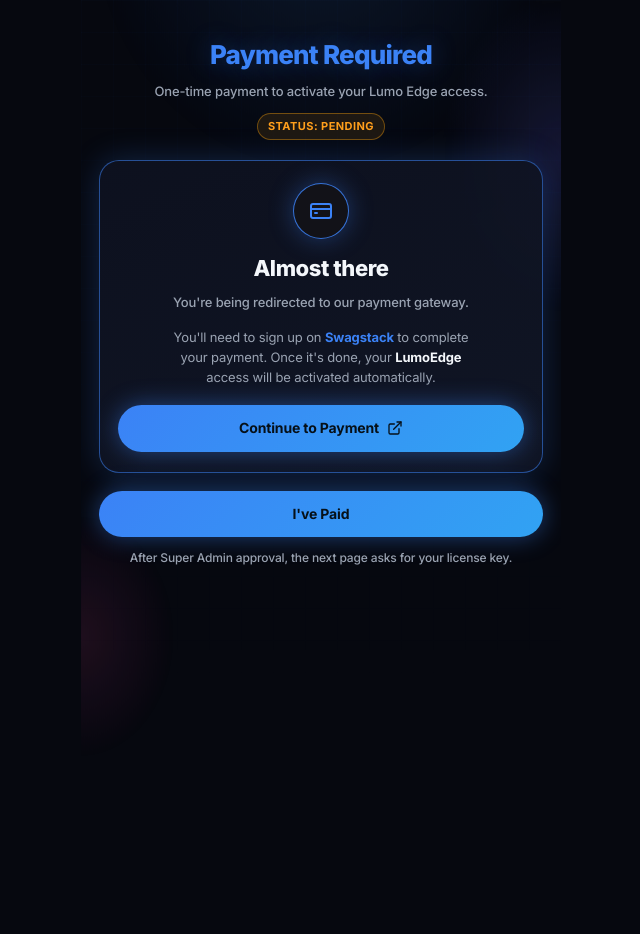
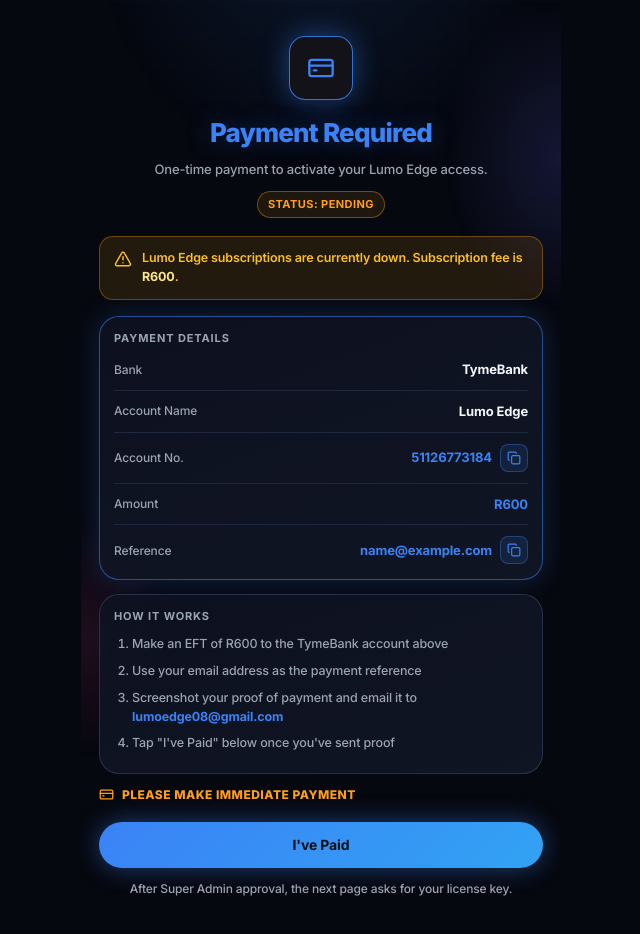
Before and after one commit to mukundimukhuba8-jpg/lumoedge, a React (Vite) app: page / in a window 1280 px wide. Both pictures are taken after typing "name@example.com", "Sample", "Sample" into the empty fields and a click on the button "Access Lumo Edge". Shown: the top 934 px of the page, without its empty margins (319-959 px from the left). Before the commit the page ends 800 px from the top, so only its background shows below. Built offline with nearby package versions, Linux system fonts and the light colour scheme; no server answers; the database is empty.

Commit message:
Restore TymeBank payment details and remove checkout links
Revert Swagstack/Paystack checkout flow on the waiting page. Show
TymeBank EFT details again with copy buttons, payment steps, and the
original credit card header.

```diff
--- a/src/components/SubscriptionPaymentInfo.tsx
+++ b/src/components/SubscriptionPaymentInfo.tsx
@@ -1,92 +1,219 @@
-import { CreditCard, ExternalLink } from 'lucide-react';
+import { useState } from 'react';
+import { AlertTriangle, Check, Copy, CreditCard } from 'lucide-react';
 
-export const CHECKOUT_URL = 'https://capepaulse.lovable.app/';
+const BANK = 'TymeBank';
+const ACCOUNT_NAME = 'Lumo Edge';
+const ACCOUNT_NO = '51126773184';
+const AMOUNT = 'R600';
+const PROOF_EMAIL = 'lumoedge08@gmail.com';
 
-export function SubscriptionPaymentInfo() {
-  const openCheckout = () => {
-    window.open(CHECKOUT_URL, '_blank', 'noopener,noreferrer');
-  };
+function CopyButton({ value }: { value: string }) {
+  const [copied, setCopied] = useState(false);
+  return (
+    <button
+      type="button"
+      aria-label="Copy"
+      onClick={async () => {
+        try {
+          await navigator.clipboard.writeText(value);
+          setCopied(true);
+          window.setTimeout(() => setCopied(false), 1400);
+        } catch {
+          /* ignore */
+        }
+      }}
+      style={{
+        display: 'inline-flex',
+        alignItems: 'center',
+        justifyContent: 'center',
+        width: 28,
+        height: 28,
+        borderRadius: 8,
+        background: 'rgba(59,130,246,0.12)',
+        border: '1px solid rgba(59,130,246,0.35)',
+        color: 'var(--electric)',
+        flexShrink: 0,
+        padding: 0,
+      }}
+    >
+      {copied ? <Check size={14} /> : <Copy size={14} />}
+    </button>
+  );
+}
+
+function DetailRow({
+  label,
+  value,
+  accent,
+  copyValue,
+  last,
+}: {
+  label: string;
+  value: string;
+  accent?: boolean;
+  copyValue?: string;
+  last?: boolean;
+}) {
+  return (
+    <div
+      style={{
+        display: 'flex',
+        alignItems: 'center',
+        justifyContent: 'space-between',
+        gap: 12,
+        padding: '11px 0',
+        borderBottom: last ? 'none' : '1px solid rgba(148,190,255,0.12)',
+      }}
+    >
+      <span className="muted" style={{ fontSize: 12, fontWeight: 500 }}>
+        {label}
+      </span>
+      <div style={{ display: 'flex', alignItems: 'center', gap: 8, minWidth: 0 }}>
+        <strong
+          style={{
+            color: accent ? 'var(--electric)' : 'var(--text)',
+            fontWeight: 700,
+            fontSize: 13,
+            textAlign: 'right',
+            wordBreak: 'break-all',
+          }}
+        >
+          {value}
+        </strong>
+        {copyValue ? <CopyButton value={copyValue} /> : null}
+      </div>
+    </div>
+  );
+}
+
+export function SubscriptionPaymentInfo({ referenceEmail }: { referenceEmail?: string }) {
+  const reference = referenceEmail?.trim() || 'your registered email';
+  const steps = [
+    `Make an EFT of ${AMOUNT} to the TymeBank account above`,
+    'Use your email address as the payment reference',
+    `Screenshot your proof of payment and email it to ${PROOF_EMAIL}`,
+    "Tap \"I've Paid\" below once you've sent proof",
+  ];
 
   return (
+    <div style={{ textAlign: 'left', marginTop: 8 }}>
+      <div
+        style={{
+          marginTop: 18,
+          borderRadius: 14,
+          padding: '12px 14px',
+          display: 'flex',
+          gap: 10,
+          alignItems: 'flex-start',
+          background: 'rgba(245,158,11,0.12)',
+          border: '1px solid rgba(245,158,11,0.35)',
+          color: '#fbbf24',
+        }}
+      >
+        <AlertTriangle size={18} style={{ flexShrink: 0, marginTop: 1 }} />
+        <p style={{ margin: 0, fontSize: 12.5, lineHeight: 1.5, fontWeight: 600 }}>
+          Lumo Edge subscriptions are currently down. Subscription fee is{' '}
+          <strong style={{ color: '#fde68a' }}>{AMOUNT}</strong>.
+        </p>
+      </div>
+
       <div
         className="glow-card"
         style={{
-        marginTop: 20,
-        textAlign: 'center',
+          marginTop: 16,
           borderColor: 'rgba(59,130,246,0.55)',
-        boxShadow: '0 0 32px rgba(59,130,246,0.24)',
-        padding: '22px 18px 20px',
+          boxShadow: '0 0 28px rgba(59,130,246,0.22)',
+          padding: '14px 14px 4px',
         }}
       >
         <div
+          className="muted"
           style={{
-          width: 56,
-          height: 56,
-          margin: '0 auto 14px',
-          borderRadius: '50%',
-          border: '1.5px solid rgba(59,130,246,0.85)',
-          display: 'grid',
-          placeItems: 'center',
-          boxShadow: '0 0 24px rgba(59,130,246,0.35)',
-          background: '#121218',
+            fontSize: 11,
+            fontWeight: 700,
+            letterSpacing: '0.08em',
+            marginBottom: 2,
           }}
         >
-        <CreditCard color="#3b82f6" size={24} />
+          PAYMENT DETAILS
+        </div>
+        <DetailRow label="Bank" value={BANK} />
+        <DetailRow label="Account Name" value={ACCOUNT_NAME} />
+        <DetailRow label="Account No." value={ACCOUNT_NO} accent copyValue={ACCOUNT_NO} />
+        <DetailRow label="Amount" value={AMOUNT} accent />
+        <DetailRow
+          label="Reference"
+          value={reference}
+          accent
+          copyValue={referenceEmail}
+          last
+        />
       </div>
 
-      <h2
+      <div
+        className="glow-card"
         style={{
-          margin: '0 0 8px',
-          fontSize: 22,
-          fontWeight: 800,
-          letterSpacing: '-0.02em',
-          color: 'var(--text)',
+          marginTop: 14,
+          padding: '14px 14px 12px',
+          borderColor: 'rgba(148,190,255,0.18)',
+          boxShadow: 'none',
         }}
       >
-        Almost there
-      </h2>
-
-      <p className="muted" style={{ margin: '0 0 14px', fontSize: 13, lineHeight: 1.5 }}>
-        You&apos;re being redirected to our payment gateway.
-      </p>
-
-      <p
+        <div
+          className="muted"
           style={{
-          margin: '0 0 18px',
-          fontSize: 13,
-          lineHeight: 1.55,
-          color: 'var(--muted)',
-          maxWidth: 320,
-          marginLeft: 'auto',
-          marginRight: 'auto',
+            fontSize: 11,
+            fontWeight: 700,
+            letterSpacing: '0.08em',
+            marginBottom: 10,
           }}
         >
-        You&apos;ll need to sign up on{' '}
-        <strong style={{ color: 'var(--electric)' }}>Swagstack</strong> to complete your payment.
-        Once it&apos;s done, your{' '}
-        <strong style={{ color: 'var(--text)' }}>LumoEdge</strong> access will be activated
-        automatically.
-      </p>
+          HOW IT WORKS
+        </div>
+        <ol style={{ margin: 0, paddingLeft: 18, color: 'var(--muted)' }}>
+          {steps.map((step) => (
+            <li
+              key={step}
+              style={{
+                marginBottom: 8,
+                fontSize: 12.5,
+                lineHeight: 1.5,
+                fontWeight: 500,
+              }}
+            >
+              {step.includes(PROOF_EMAIL) ? (
+                <>
+                  Screenshot your proof of payment and email it to{' '}
+                  <a
+                    href={`mailto:${PROOF_EMAIL}`}
+                    style={{ color: 'var(--electric)', fontWeight: 700 }}
+                  >
+                    {PROOF_EMAIL}
+                  </a>
+                </>
+              ) : (
+                step
+              )}
+            </li>
+          ))}
+        </ol>
+      </div>
 
-      <button
-        type="button"
-        className="btn btn-blue"
+      <div
         style={{
-          width: '100%',
-          borderRadius: 999,
-          padding: '13px 16px',
-          fontSize: 14,
-          fontWeight: 700,
-          display: 'inline-flex',
+          marginTop: 12,
+          display: 'flex',
           alignItems: 'center',
-          justifyContent: 'center',
           gap: 8,
+          color: 'var(--orange)',
+          fontWeight: 800,
+          fontSize: 12,
+          letterSpacing: '0.04em',
         }}
-        onClick={openCheckout}
       >
-        Continue to Payment
-        <ExternalLink size={16} />
-      </button>
+        <CreditCard size={15} />
+        PLEASE MAKE IMMEDIATE PAYMENT
+      </div>
     </div>
   );
 }
--- a/src/pages/client/WaitingApprovalPage.tsx
+++ b/src/pages/client/WaitingApprovalPage.tsx
@@ -1,5 +1,6 @@
 import { useEffect, useState } from 'react';
 import { useNavigate } from 'react-router-dom';
+import { CreditCard } from 'lucide-react';
 import { SubscriptionPaymentInfo } from '../../components/SubscriptionPaymentInfo';
 import { useAdmin } from '../../context/AdminContext';
 import { useApp } from '../../context/AppContext';
@@ -123,6 +124,21 @@ export function WaitingApprovalPage() {
   return (
     <div className="page cyber-page" style={{ paddingTop: 36, paddingBottom: 28 }}>
       <div style={{ textAlign: 'center' }}>
+        <div
+          style={{
+            width: 64,
+            height: 64,
+            margin: '0 auto 14px',
+            borderRadius: 16,
+            border: '1.5px solid rgba(59,130,246,0.85)',
+            display: 'grid',
+            placeItems: 'center',
+            boxShadow: '0 0 28px rgba(59,130,246,0.45)',
+            background: '#121218',
+          }}
+        >
+          <CreditCard color="#3b82f6" size={28} />
+        </div>
         <h1
           className="title-blue"
           style={{ fontSize: 26, fontWeight: 800, letterSpacing: '-0.03em', margin: 0 }}
@@ -159,7 +175,7 @@ export function WaitingApprovalPage() {
         </div>
       </div>
 
-      <SubscriptionPaymentInfo />
+      <SubscriptionPaymentInfo referenceEmail={user?.email} />
 
       {message || paidPending ? (
         <div
```
Lines whose indentation alone changed are shown as unchanged.
